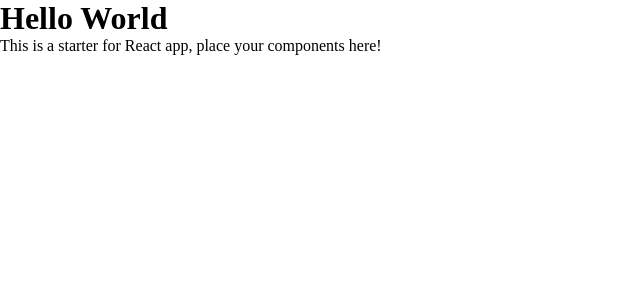
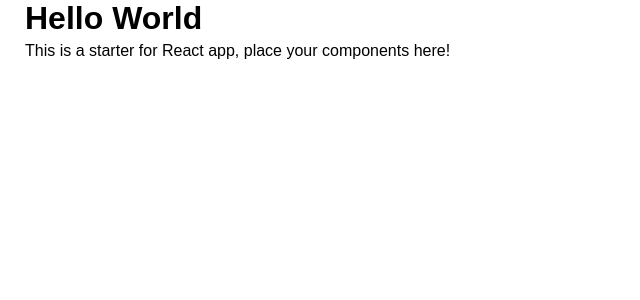
Before and after one commit to Mtwod/game-seeker, a React (Create React App) app: page / in a window 1280 px wide. Shown: the top 300 px of the page, without its empty margins (0-640 px from the left). Built offline with nearby package versions, Linux system fonts and the light colour scheme.

Commit message:
Edit scss files

```diff
--- a/src/reset.scss
+++ b/src/reset.scss
@@ -4,8 +4,8 @@
   padding: 0;
 }
 
-// @mixin resetLink {
-//   text-decoration: none;
-//   color: var(--color-text);
-//   outline-style: none;
-// }
+a {
+  text-decoration: none;
+  color: var(--color-text);
+  outline-style: none;
+}
--- a/src/style.scss
+++ b/src/style.scss
@@ -1 +1,20 @@
 @import './reset.scss';
+@import './variables.scss';
+
+.App {
+  padding: 0 25px 50px;
+  font-family: 'Quicksand', sans-serif;
+  background-color: var(--background-color);
+  color: var(--color-text);
+  min-height: 100vh;
+  @include transition();
+}
+
+h3 {
+  margin: 20px 0;
+}
+
+p {
+  margin: 5px 0;
+  white-space: pre-wrap;
+}
--- /dev/null
+++ b/src/variables.scss
@@ -0,0 +1,19 @@
+.light {
+  --background-color: #FFFFFF;
+  --color-text: #000000;
+  --color-primary: #cc0000;
+  --color-secondary: #79d3df;
+  --color-study-case: #270f3508;
+}
+
+.dark {
+  --background-color: #270f35;
+  --color-text: #FFFFFF;
+  --color-primary: #660000;
+  --color-secondary: #10c5dd;
+  --color-study-case: #FFFFFF30;
+}
+
+@mixin transition {
+  transition: 0.3s;
+}
```
